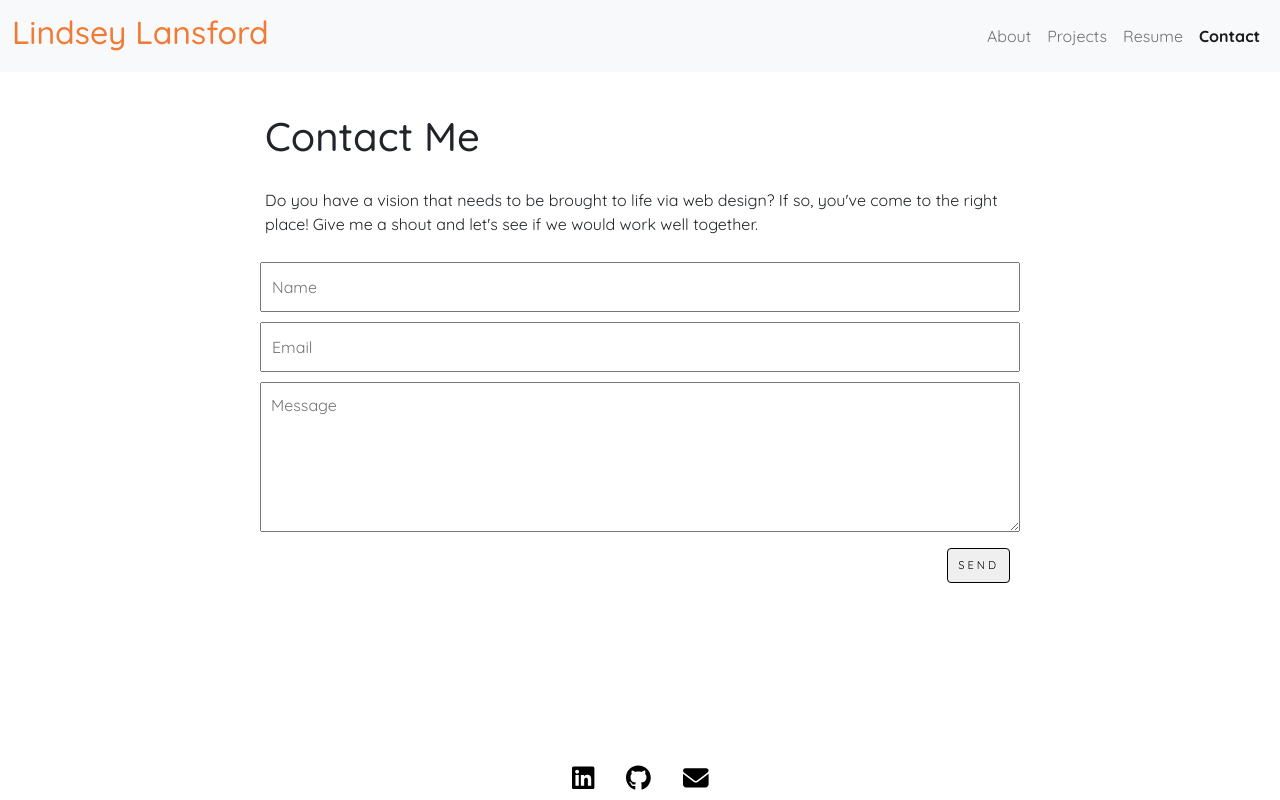
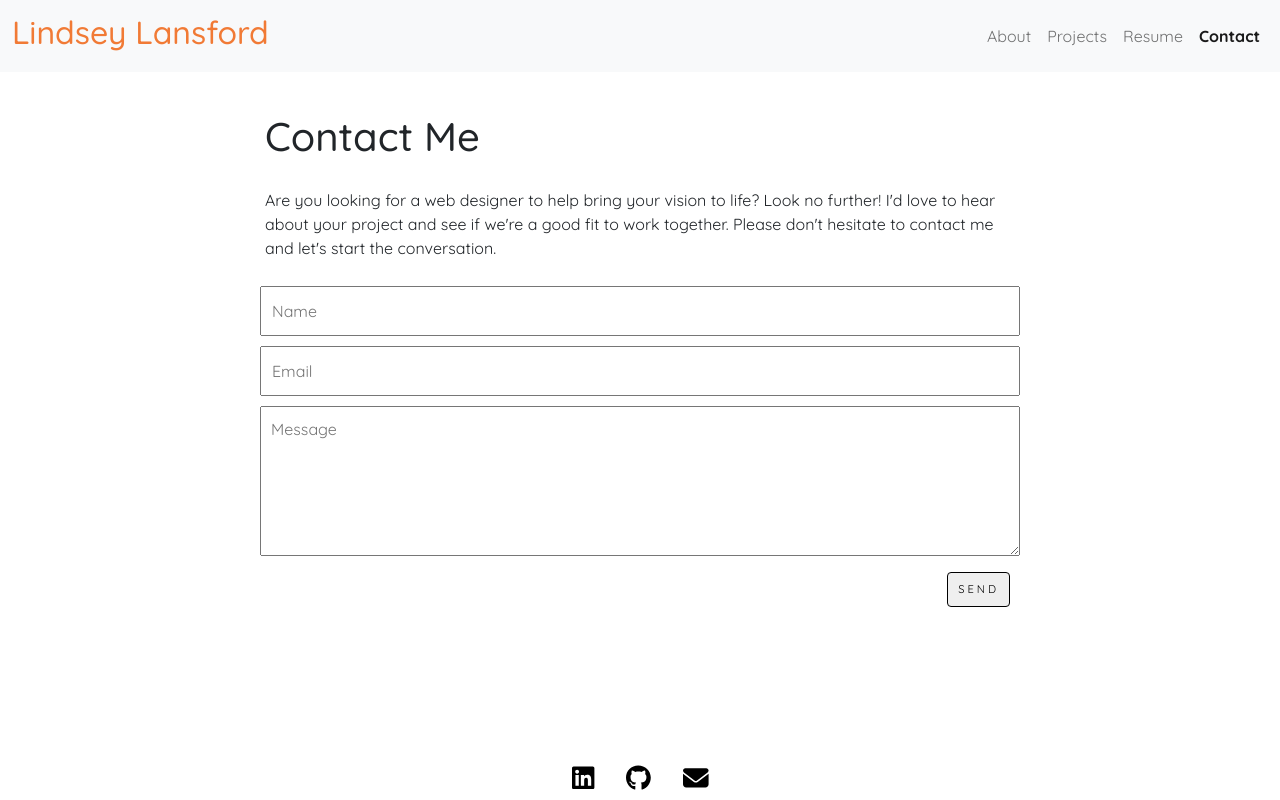
Before and after one commit to lindsey-lansford/react-portfolio, a React (Create React App) app: page /react-portfolio/contact in a window 1280 px wide. Built offline with nearby package versions, Linux system fonts and the light colour scheme.

Commit message:
editing contact info

```diff
--- a/src/pages/Contact.js
+++ b/src/pages/Contact.js
@@ -41,7 +41,7 @@ const Contact = () => {
     <div className="contact-page-container">
       <h1 className="title">Contact Me</h1>
       <p>
-        Do you have a vision that needs to be brought to life via web design? If so, you've come to the right place! Give me a shout and let's see if we would work well together.
+      Are you looking for a web designer to help bring your vision to life? Look no further! I'd love to hear about your project and see if we're a good fit to work together. Please don't hesitate to contact me and let's start the conversation.
       </p>
       <div className="contact-form">
         <form ref={form} onSubmit={sendEmail}>
```
